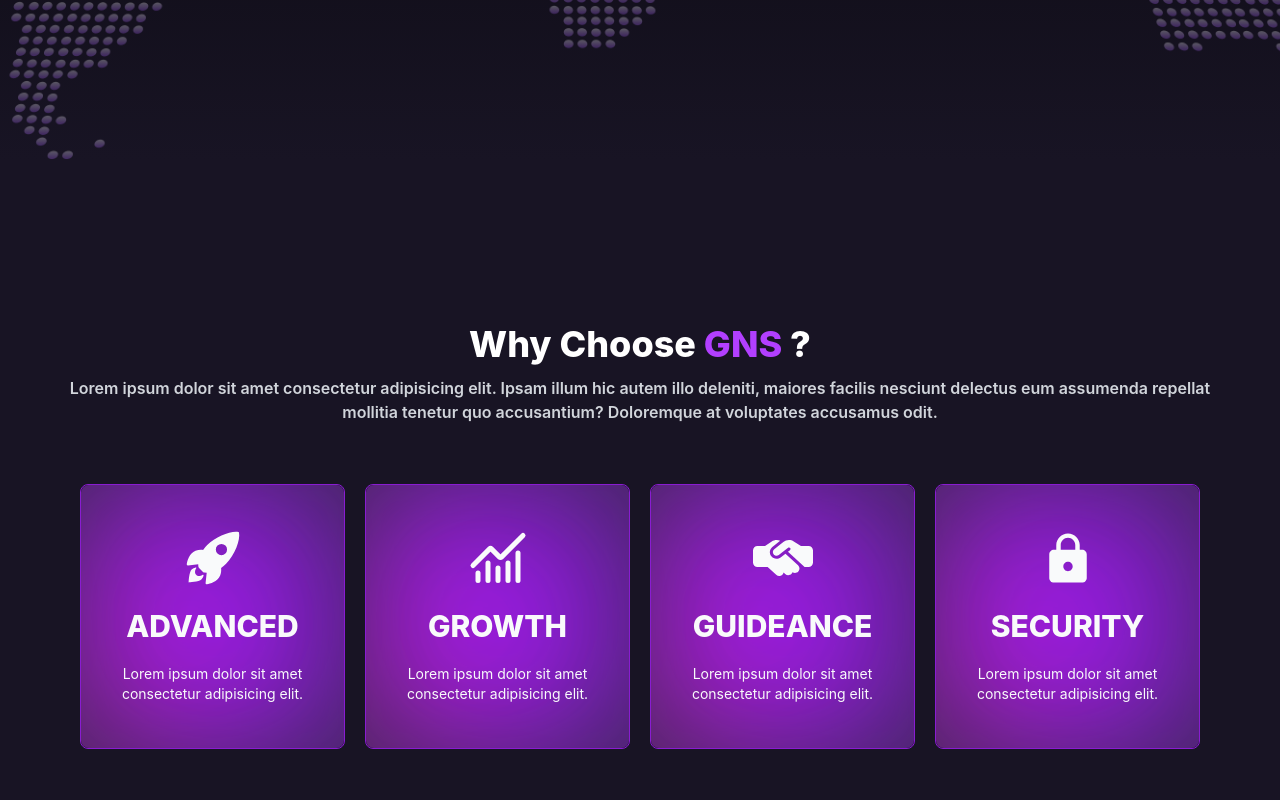
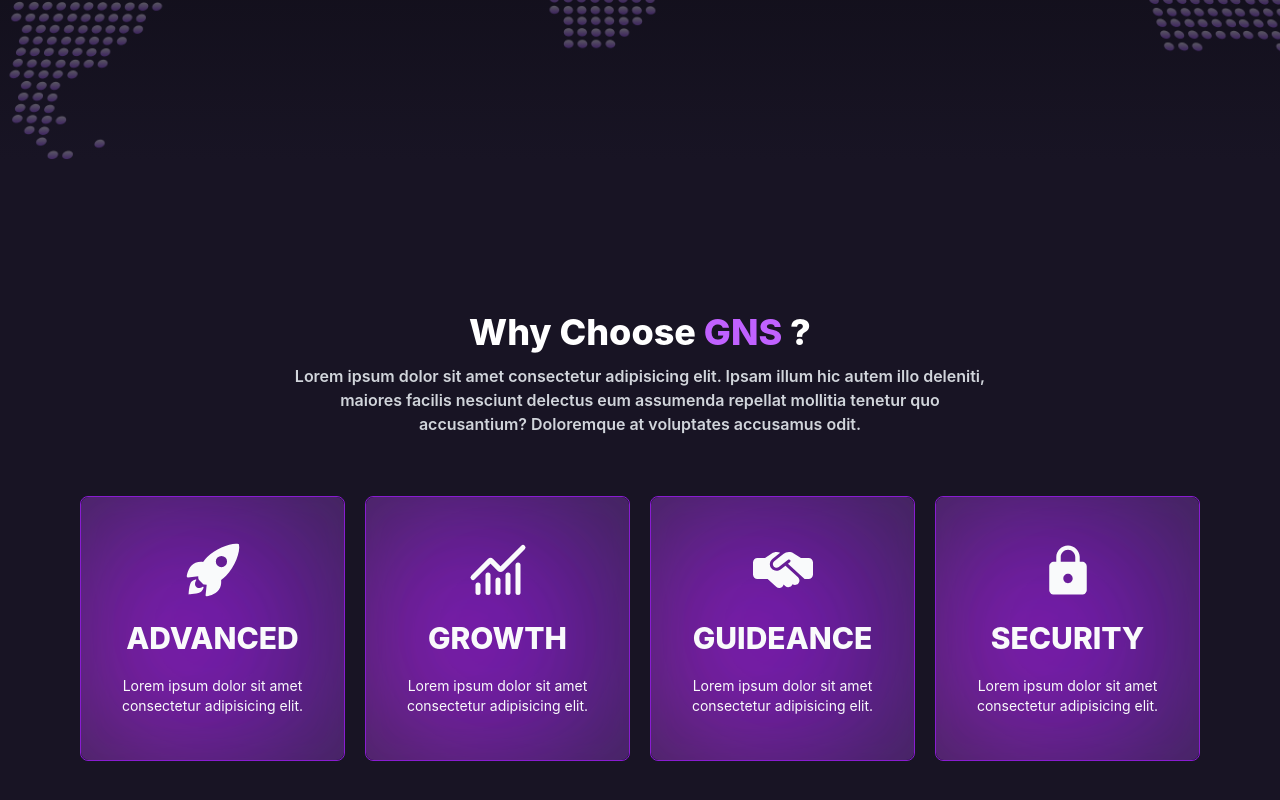
Before and after one commit to sarojdey/gns-clone, a React (Vite) app: page /career in a window 1280 px wide. Shown: the part 1840-2640 px from the top of the page. Built offline with nearby package versions, Linux system fonts and the light colour scheme.

Commit message:
minor chnages

```diff
--- a/src/components/sections/careerSections/WhyChooseGns.tsx
+++ b/src/components/sections/careerSections/WhyChooseGns.tsx
@@ -16,18 +16,18 @@ const WhyChooseGns = () => {
       viewport={{ once: true, amount: 0.25 }}
     >
       <m.div
-        className="space-y-3 w-full  sm:px-5 "
+        className="space-y-3 w-full  sm:px-5 flex flex-col justify-center items-center "
         variants={animationYr}
         transition={{ delay: 0.3, duration: 1 }}
       >
         <h3 className=" text-4xl mt-20  font-extrabold">
           Why Choose{" "}
-          <span className=" uppercase text-4xl  font-extrabold text-[#b23fff]">
+          <span className=" uppercase text-4xl  font-extrabold text-[#c061ff]">
             GNS
           </span>{" "}
           ?
         </h3>
-        <p className="font-semibold text-gray-300 ">
+        <p className="font-semibold text-gray-300 md:w-[60%]">
           Lorem ipsum dolor sit amet consectetur adipisicing elit. Ipsam illum
           hic autem illo deleniti, maiores facilis nesciunt delectus eum
           assumenda repellat mollitia tenetur quo accusantium? Doloremque at
--- a/src/index.css
+++ b/src/index.css
@@ -532,9 +532,9 @@ button {
 
   background-image: linear-gradient(
     var(--rotate),
-    #ff00b3,
-    #9d00ff 43%,
-    #7100c2
+    #b300c6,
+    #6d00b0 43%,
+    #390061
   );
   position: absolute;
   z-index: -1;
@@ -557,9 +557,9 @@ button {
   filter: blur(80px);
   background-image: linear-gradient(
     var(--rotate),
-    #ff00b3,
-    #9d00ff 43%,
-    #7100c2
+    #b300c6,
+    #6d00b0 43%,
+    #390061
   );
   opacity: 1;
   transition: opacity 0.5s;
```
